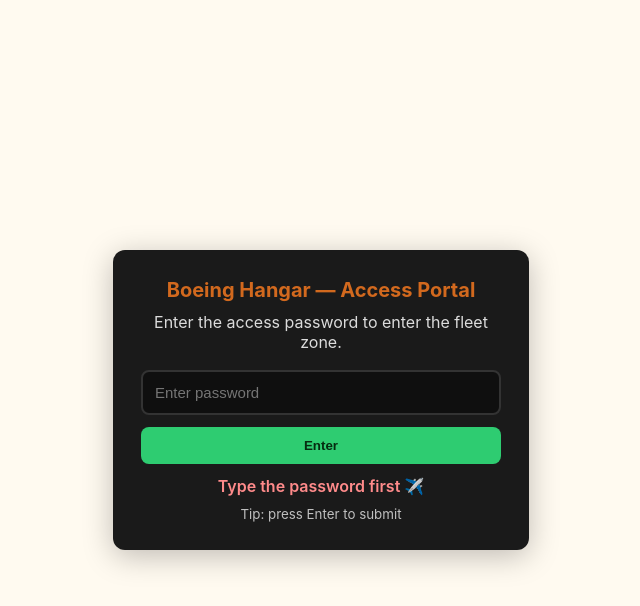
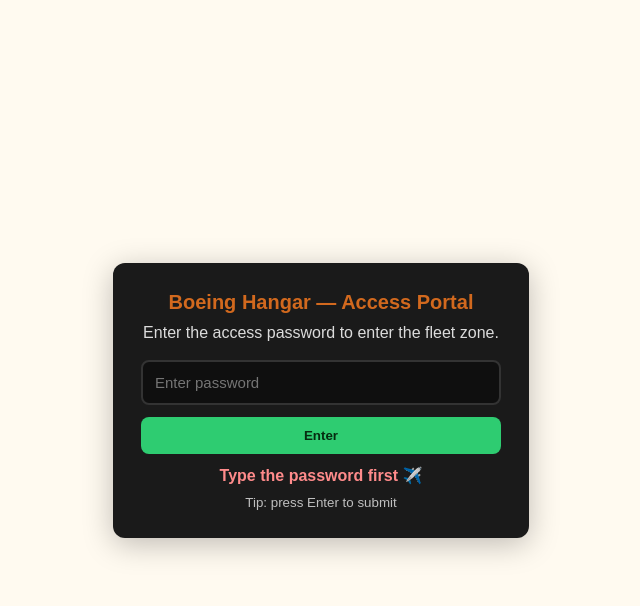
Before and after one commit to Havish06/Puzzle, a plain HTML site: page index.html in a window 1280 px wide. Both pictures are taken after a click on the button "Enter". Shown: the whole page, without its empty margins (319-959 px from the left). Drawn offline with Linux system fonts and the light colour scheme.

Commit message:
Update index.html

```diff
--- a/index.html
+++ b/index.html
@@ -1,20 +1,19 @@
 <!DOCTYPE html>
 <html lang="en">
 <head>
-<meta charset="utf-8" />
-<meta name="viewport" content="width=device-width,initial-scale=1" />
-<title>Access Portal — Boeing Hangar</title>
+<meta charset="UTF-8">
+<meta name="viewport" content="width=device-width, initial-scale=1.0">
+<title>Boeing Hangar — Access Portal</title>
 <style>
-  :root{--bg:#fffaf0;--card:#1a1a1a;--accent:#d2691e;--btn:#2ecc71}
-  body{margin:0;height:100vh;display:flex;align-items:center;justify-content:center;background:var(--bg);font-family:Inter,system-ui,Segoe UI,Roboto,Arial}
-  .card{background:var(--card);color:#fff;padding:28px;border-radius:12px;width:360px;text-align:center;box-shadow:0 6px 30px rgba(0,0,0,.25)}
-  h1{margin:0 0 10px;font-size:20px;color:var(--accent)}
-  p{margin:6px 0 18px;color:#dcdcdc}
-  input{width:100%;padding:12px;border-radius:8px;border:2px solid #333;background:#0f0f0f;color:#fff;font-size:15px;box-sizing:border-box}
-  .row{display:flex;gap:10px;margin-top:12px}
-  button{flex:1;padding:11px;border-radius:8px;border:none;background:var(--btn);color:#062b10;font-weight:700;cursor:pointer}
-  #msg{margin-top:12px;color:#ff8b8b;font-weight:600}
-  small{display:block;margin-top:10px;color:#bfbfbf}
+  body {margin:0;height:100vh;display:flex;align-items:center;justify-content:center;background:#fffaf0;font-family:Arial, sans-serif;}
+  .card{background:#1a1a1a;color:#fff;padding:28px;border-radius:12px;width:360px;text-align:center;box-shadow:0 6px 30px rgba(0,0,0,.25);}
+  h1{margin:0 0 10px;font-size:20px;color:#d2691e;}
+  p{margin:6px 0 18px;color:#dcdcdc;}
+  input{width:100%;padding:12px;border-radius:8px;border:2px solid #333;background:#0f0f0f;color:#fff;font-size:15px;box-sizing:border-box;}
+  .row{display:flex;gap:10px;margin-top:12px;}
+  button{flex:1;padding:11px;border-radius:8px;border:none;background:#2ecc71;color:#062b10;font-weight:700;cursor:pointer;}
+  #msg{margin-top:12px;color:#ff8b8b;font-weight:600;}
+  small{display:block;margin-top:10px;color:#bfbfbf;}
 </style>
 </head>
 <body>
@@ -22,7 +21,7 @@
     <h1>Boeing Hangar — Access Portal</h1>
     <p>Enter the access password to enter the fleet zone.</p>
 
-    <input id="pwd" type="password" placeholder="Enter password" autocomplete="off" />
+    <input id="pwd" type="password" placeholder="Enter password" autocomplete="off">
     <div class="row">
       <button id="enterBtn">Enter</button>
     </div>
@@ -31,16 +30,15 @@
   </div>
 
 <script>
-  const PWD = 'BOEING787';
+const PASSWORD = 'BOEING787';
 const input = document.getElementById('pwd');
 const btn = document.getElementById('enterBtn');
 const msg = document.getElementById('msg');
 
 function tryEnter(){
-    const v = (input.value||'').trim();
-    if(!v){ msg.textContent = 'Type the password first ✈️'; return; }
-    if(v === PWD){
-      alert("Hint: FLEET");
+  const val = (input.value||'').trim();
+  if(!val){ msg.textContent = 'Type the password first ✈️'; return; }
+  if(val === PASSWORD){
     window.location.href = 'secret.html';
   } else {
     msg.textContent = 'Access Denied ❌';
@@ -49,7 +47,7 @@
 }
 
 btn.addEventListener('click', tryEnter);
-  input.addEventListener('keydown', (e)=>{ if(e.key === 'Enter') tryEnter(); });
+input.addEventListener('keydown', (e)=>{ if(e.key==='Enter') tryEnter(); });
 </script>
 </body>
 </html>
```
Lines whose indentation alone changed are shown as unchanged.
